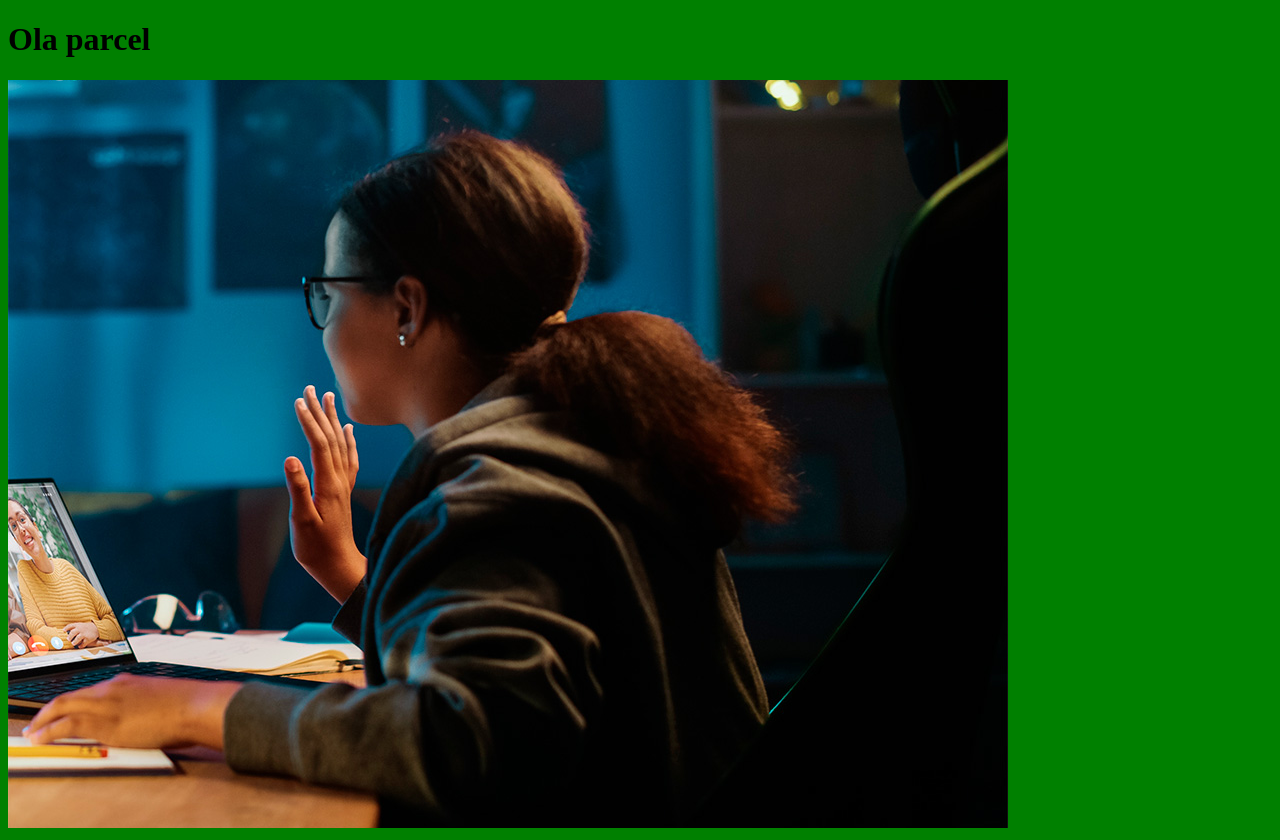
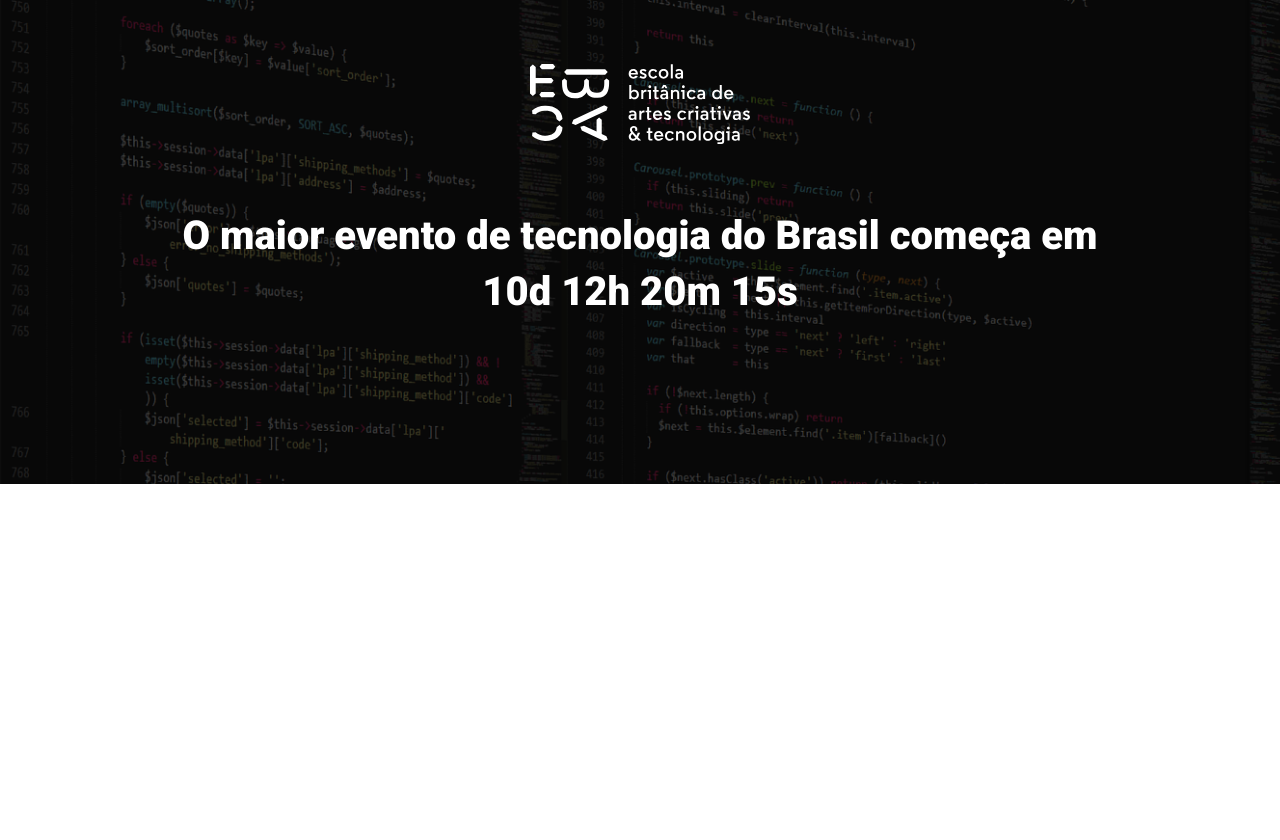
Before and after one commit to gabrielsilva3107/parcel, a website built with Parcel: page src/index.html in a window 1280 px wide. After the commit the page ends 800 px from the top, so only its background shows below. Built offline with nearby package versions, Linux system fonts and the light colour scheme.

Commit message:
Criando o hero

```diff
--- a/src/index.html
+++ b/src/index.html
@@ -3,12 +3,24 @@
 <head>
     <meta charset="UTF-8">
     <meta name="viewport" content="width=device-width, initial-scale=1.0">
-    <title>Document</title>
+    <title>EBAC Tech Talks</title>
+    <link rel="preconnect" href="https://fonts.googleapis.com">
+    <link rel="preconnect" href="https://fonts.gstatic.com" crossorigin>
+    <link href="https://fonts.googleapis.com/css2?family=Roboto:wght@400;700;900&display=swap" rel="stylesheet">
+
     <link rel="stylesheet" href="styles/main.scss">
 </head>
 <body>
-    <h1>Ola parcel</h1>
-    <img src="./images/backend.png" alt="">
+    <header class="hero">
+        <div class="container">
+            <img class="hero__logo" src="./images/ebac_logo.svg" alt="EBAC">
+            <P class="hero__text">
+                O maior evento de tecnologia do Brasil começa em 10d 12h 20m 15s
+            </P>
+        </div>
+    </header>
+
+
     <script src="scripts/main.js"></script>
 </body>
 </html>
--- /dev/null
+++ b/src/styles/_hero.scss
@@ -0,0 +1,52 @@
+.hero {
+    padding-top: 64px;
+    padding-bottom: 100px;
+    background-image: url(../images/fundo.png);
+    background-repeat: no-repeat;
+    background-size: cover;
+    position: relative;
+
+    .container {
+        position: relative;
+    }
+
+    &::before {
+        position: absolute;
+        top: 0;
+        left: 0;
+        width: 100%;
+        height: 100%;
+        background-color: #000;
+        content: '';
+        opacity: .7;
+    }
+
+    &__text {
+        margin-top: 64px;
+        margin-bottom: 64px;
+        font-size: 40px;
+        line-height: 56px;
+        font-weight: 800;
+        text-align: center;
+    }
+
+    &__logo {
+        margin: 0 auto;
+        height: 80px;
+        display: block;
+    }
+
+    @media (max-width: 640px) {
+        padding: 40px 0;
+
+        &__logo {
+            height: 40px;
+        }
+
+        &__text {
+            font-size: 22px;
+            line-height: 24px;
+            margin: 24px 0;
+        }
+    }
+}
--- a/src/styles/main.scss
+++ b/src/styles/main.scss
@@ -1,3 +1,23 @@
-body {
-    background-color: green;
+@use 'hero';
+
+* {
+    margin: 0;
+    padding: 0;
+    box-sizing: border-box;
+    font-family: Roboto, sans-serif;
+    color: #fff;
 }
+
+.container {
+    max-width: 960px;
+    width: 100%;
+    margin: 0 auto;
+
+    @media (max-width: 640px) {
+        max-width: 80%;
+    }
+
+    @media (max-width: 1024px) {
+        max-width: 90%;
+    }
+}
```
